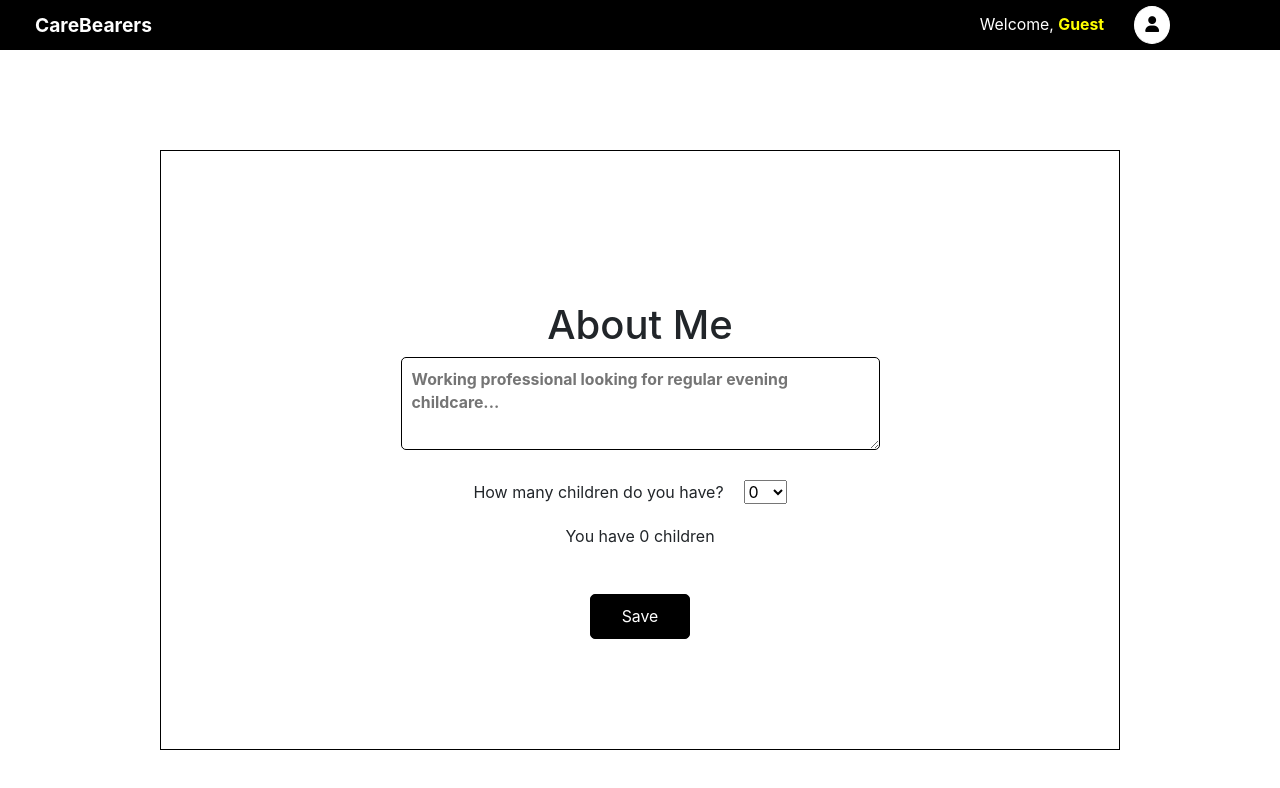
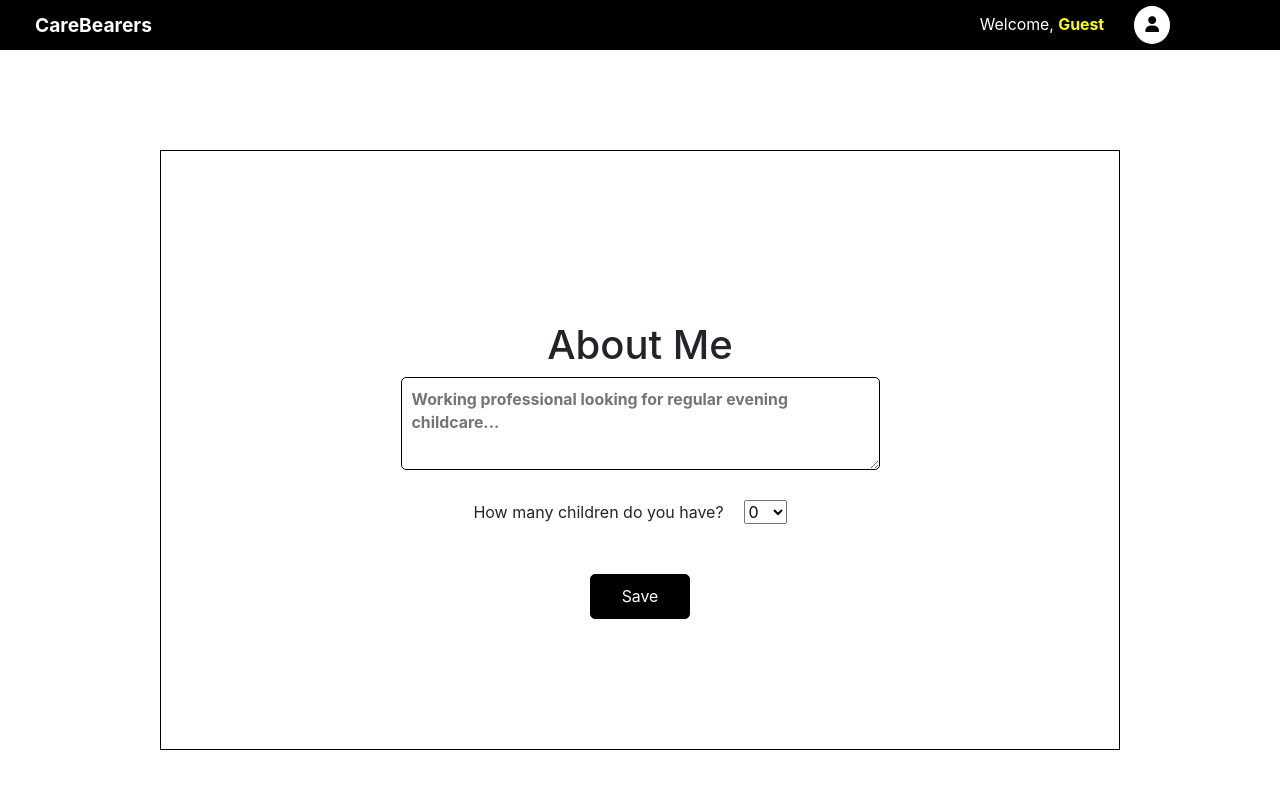
Before and after one commit to karilyn/CareBearers, a React (Create React App) app in the folder frontend/: page / in a window 1280 px wide. Shown: the top 788 px of the page. Built offline with nearby package versions, Linux system fonts and the light colour scheme.

Commit message:
Remove state testing paragraph

```diff
--- a/frontend/src/components/Profile/Dropdown.jsx
+++ b/frontend/src/components/Profile/Dropdown.jsx
@@ -20,7 +20,6 @@ const Dropdown = (props) => {
           <option value={4}>4+</option>
         </select>
       </label>
-      <p>You have {props.kids} children</p>
     </div>
   )
 }
```
